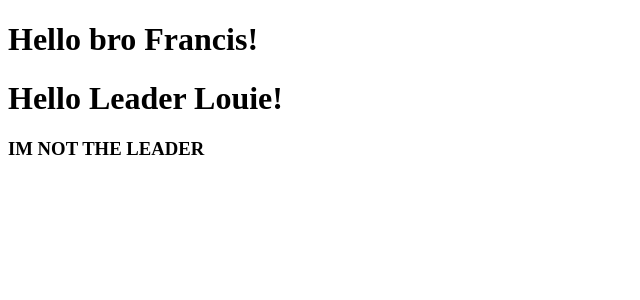
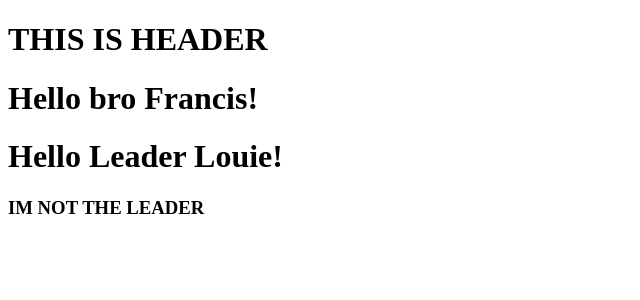
Before and after one commit to louiemontiel11/E-commerce, an Angular app in the folder E-commerce/: page / in a window 1280 px wide. Shown: the top 300 px of the page, without its empty margins (0-640 px from the left). Built offline with nearby package versions, Linux system fonts and the light colour scheme.

Commit message:
added header

```diff
--- a/E-commerce/src/app/app.component.html
+++ b/E-commerce/src/app/app.component.html
@@ -1,3 +1,4 @@
+<app-header></app-header>
 <h1>Hello bro Francis!</h1>
 <h1>Hello Leader Louie!</h1>
 <h3>IM NOT THE LEADER</h3>
--- a/E-commerce/src/app/app.module.ts
+++ b/E-commerce/src/app/app.module.ts
@@ -3,10 +3,12 @@
 
 import { AppRoutingModule } from './app-routing.module';
 import { AppComponent } from './app.component';
+import { HeaderComponent } from './header/header.component';
 
 @NgModule({
   declarations: [
-    AppComponent
+    AppComponent,
+    HeaderComponent
   ],
   imports: [
     BrowserModule,
--- /dev/null
+++ b/E-commerce/src/app/header/header.component.html
@@ -0,0 +1 @@
+<h1>THIS IS  HEADER</h1>
```
Also changed, not shown: E-commerce/src/app/header/header.component.ts (added, +10 -0 lines), E-commerce/src/app/header/header.component.css (added), 1 other file (tests, documents, lock files or other folders).
